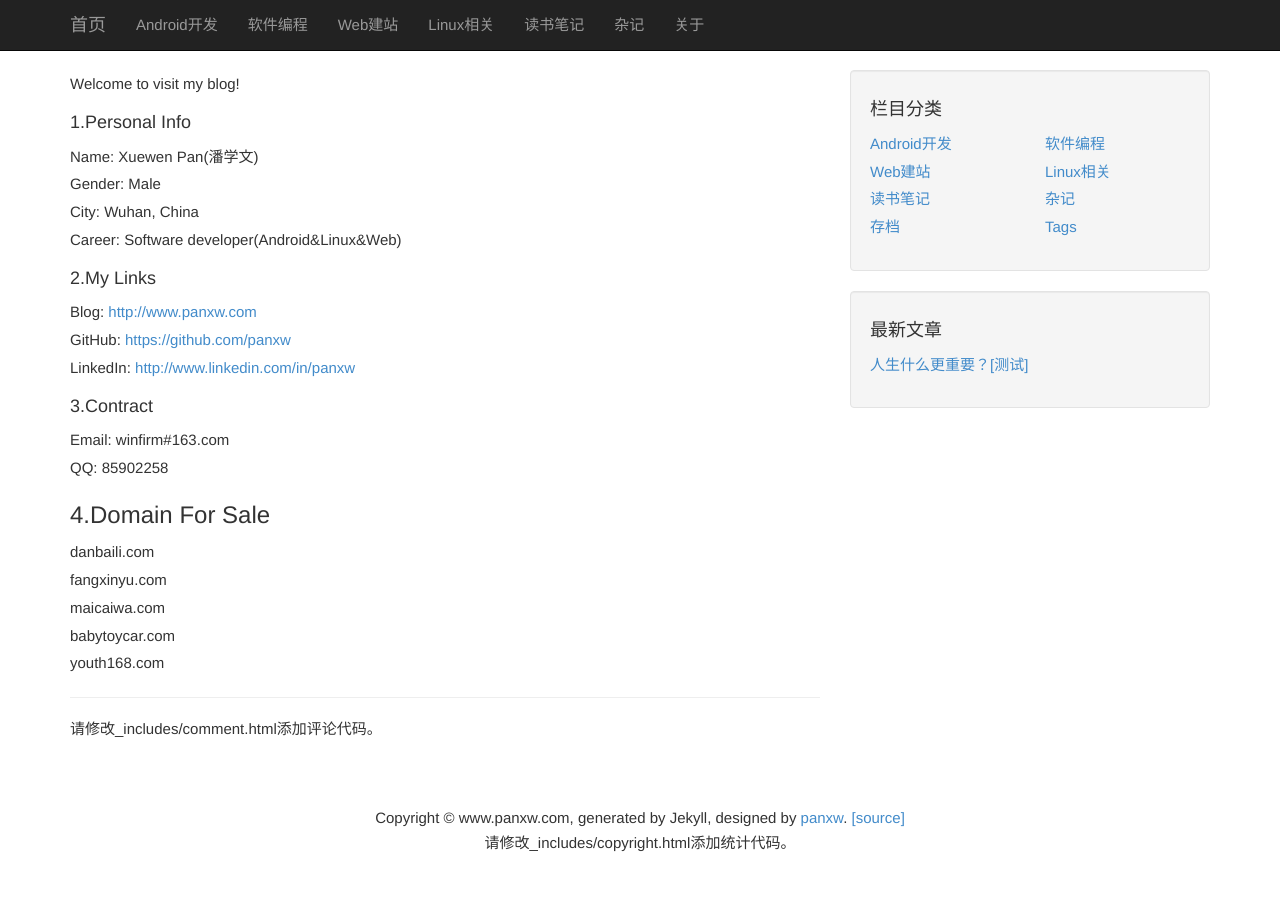
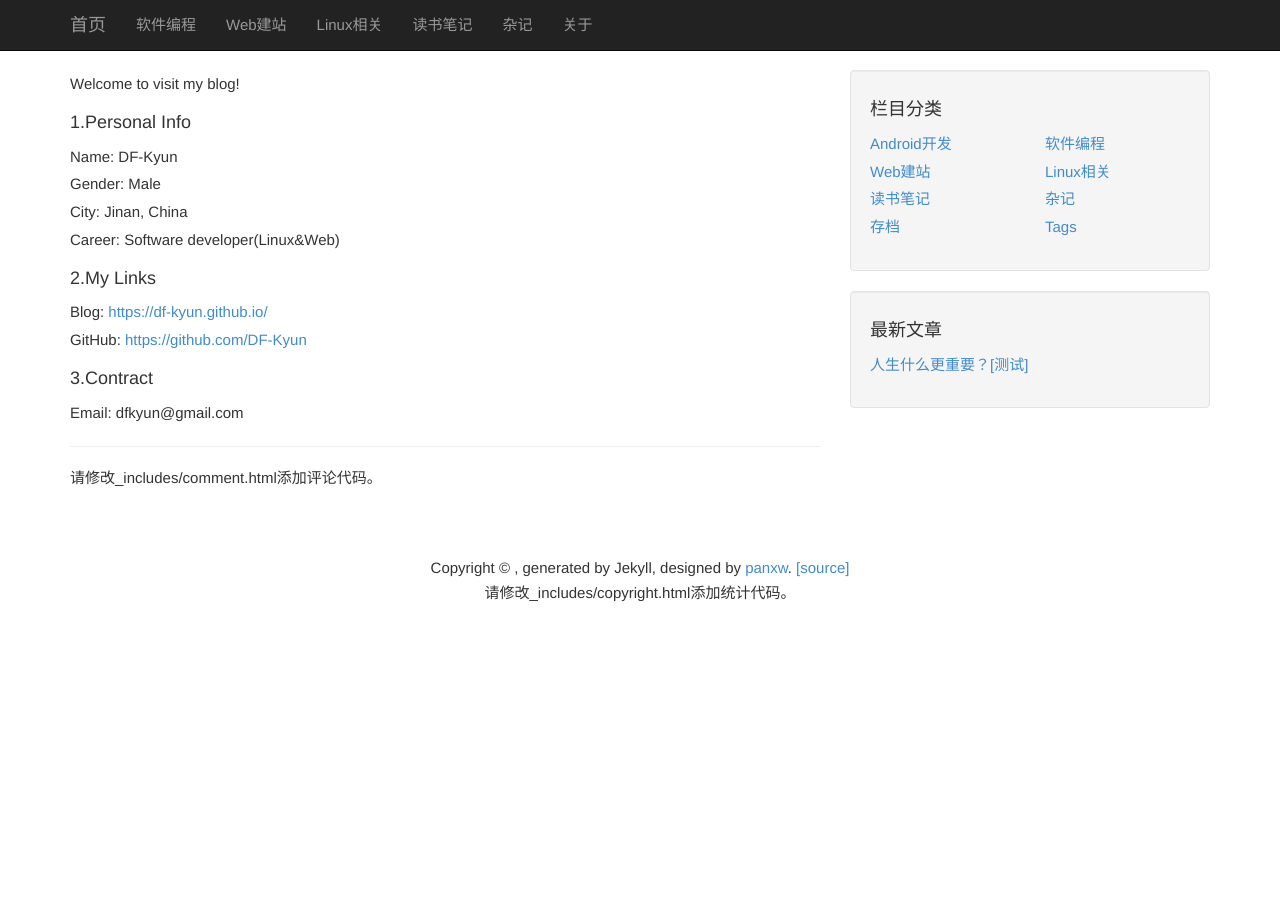
Before and after one commit to DF-Kyun/DF-Kyun.github.io, a Jekyll site: the page built from about.md, in a window 1280 px wide. Built offline with Jekyll 4.4.1, drawn with Linux system fonts in a browser that asks for light colours.

Commit message:
个人信息修改

```diff
--- a/_config.yml
+++ b/_config.yml
@@ -3,14 +3,9 @@ highlighter: pygments
 permalink: /posts/:title.html
 excerpt_separator: "<!-- more -->"
 
-github: panxw
-author: "潘学文"
-email: winfirm#163.com
-name: "潘学文个人博客"
-url: http://www.panxw.com
-domain: www.panxw.com
+github: DF-Kyun
+email: dfkyun@gmail.com
 all_categories: [
-["android", "Android开发","/posts/android.html"],
 ["program", "软件编程","/posts/program.html"],
 ["web", "Web建站","/posts/web.html"],
 ["linux", "Linux相关","/posts/linux.html"],
--- a/about.md
+++ b/about.md
@@ -5,24 +5,15 @@ title: "关于：About"
 Welcome to visit my blog!
 
 #### 1.Personal Info
-Name: Xuewen Pan(潘学文)
+Name: DF-Kyun
 Gender: Male
-City: Wuhan, China
-Career: Software developer(Android&Linux&Web)
+City: Jinan, China
+Career: Software developer(Linux&Web)
 
 #### 2.My Links
-Blog: <http://www.panxw.com>
-GitHub: <https://github.com/panxw>
-LinkedIn: <http://www.linkedin.com/in/panxw>
+Blog: <https://df-kyun.github.io/>
+GitHub: <https://github.com/DF-Kyun>
 
 
 #### 3.Contract
-Email: winfirm#163.com
-QQ: 85902258
-
-### 4.Domain For Sale
-danbaili.com
-fangxinyu.com
-maicaiwa.com
-babytoycar.com
-youth168.com
+Email: dfkyun@gmail.com
```
